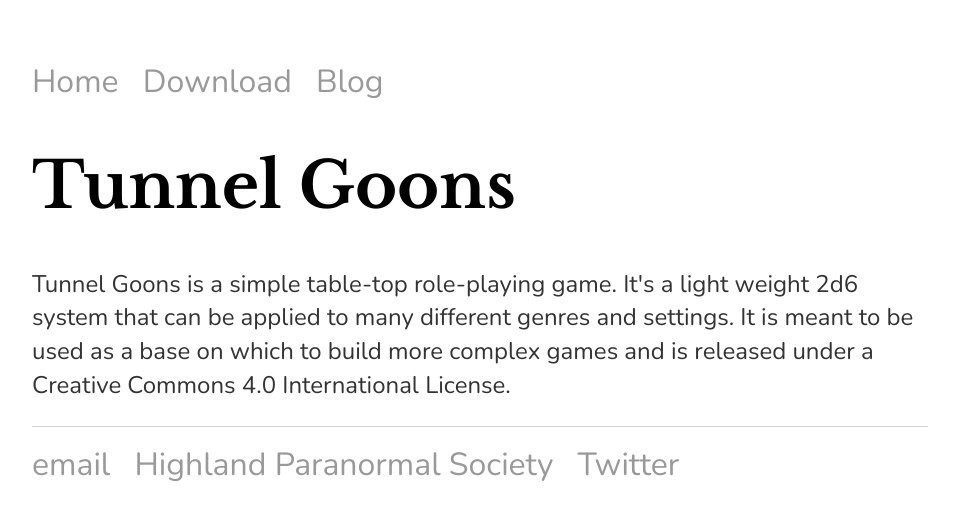
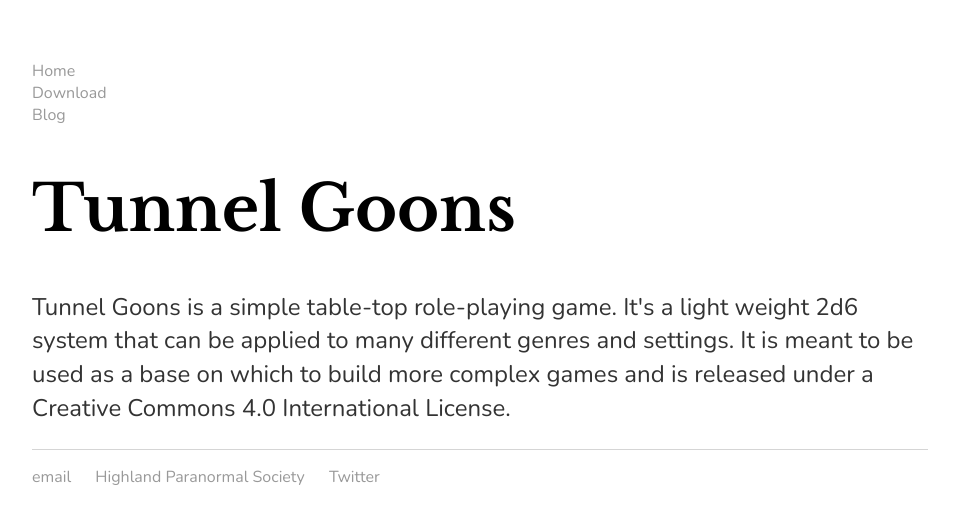
Before and after one commit to NateHPS/TunnelGoons, a Jekyll site: the page built from index.html, in a window 1280 px wide. Shown: the top 524 px of the page, without its empty margins (160-1119 px from the left). Built offline with Jekyll 4.4.1, drawn with Linux system fonts in a browser that asks for light colours.

Commit message:
Update main.css

```diff
--- a/css/main.css
+++ b/css/main.css
@@ -4,15 +4,22 @@
     width: 70%;
 }
 nav ul, footer ul {
-    font-family: 'Nunito', sans-serif;
     padding: 0px;
     list-style: none;
 }
-nav ul li, footer ul li {
+nav ul li, {
+     font-family: 'Nunito', sans-serif;
     display: inline;
     margin-right: 20px;
     font-size: 2em;
 }
+footer ul li {
+     font-family: 'Nunito', sans-serif;
+    display: inline;
+    margin-right: 20px;
+    font-size: 1em;
+}
+
 a {
     text-decoration: none;
     color: #999;
@@ -39,7 +46,7 @@
 }
 footer {
     border-top: 1px solid #d5d5d5;
-     font-size: 1em;
+
 }
 
 ul.posts {
```
